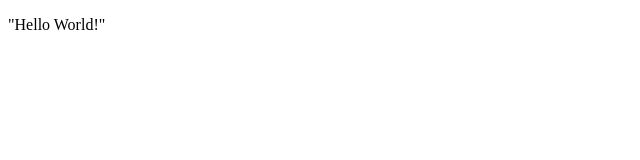
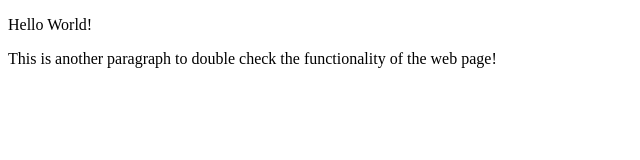
Before and after one commit to IzakUK/notes, a plain HTML site: page index.html in a window 1280 px wide. Shown: the whole page, without its empty margins (0-640 px from the left). Drawn offline with Linux system fonts and the light colour scheme.

Commit message:
Update index.html
Double checking - I've been too focused on Java recently so I forgot you don't need " " for text with paragraph lol

```diff
--- a/index.html
+++ b/index.html
@@ -1,6 +1,7 @@
 <!DOCTYPE html>
 <html>
   <body>
-    <p>"Hello World!"</p>
+    <p>Hello World!</p>
+    <p>This is another paragraph to double check the functionality of the web page!</p>
   </body>
 </html>
```
